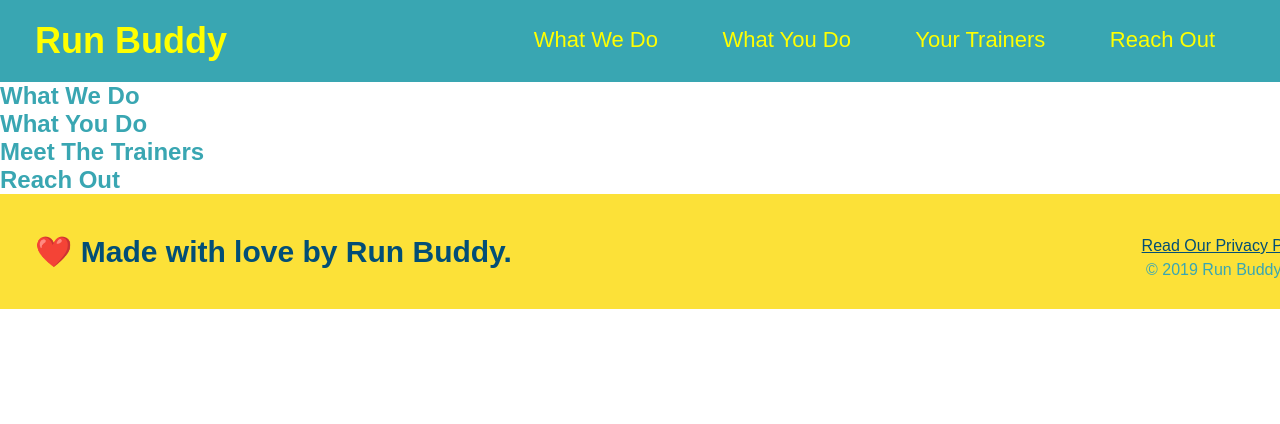
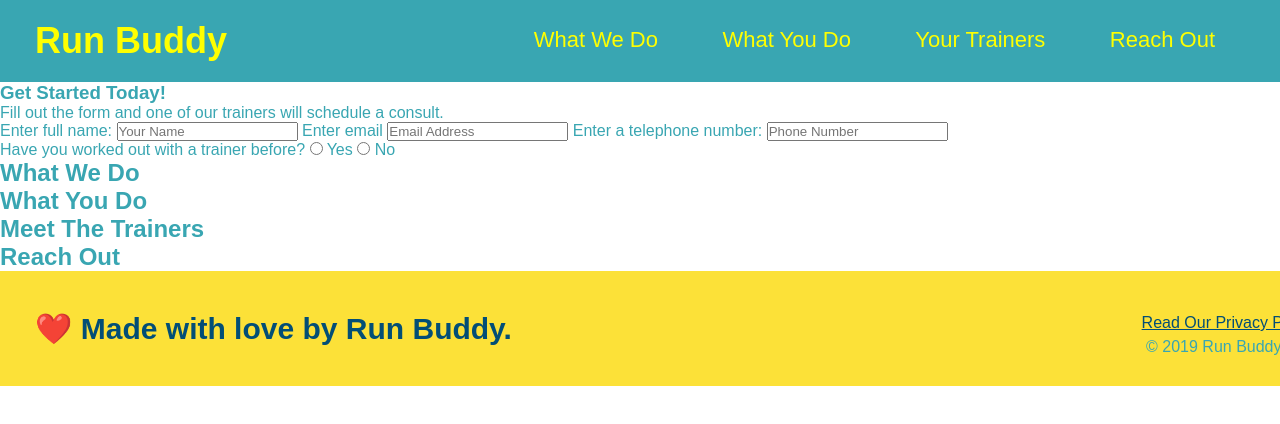
Before and after one commit to waveess/Run-Buddy, a plain HTML site: page index.html in a window 1280 px wide. Shown: the top 424 px of the page. Drawn offline with Linux system fonts and the light colour scheme.

Commit message:
added radio button

```diff
--- a/index.html
+++ b/index.html
@@ -30,6 +30,27 @@
     </header>
 <!-- hero/jumbotron -->
 <section>
+    <div>
+    <h3>Get Started Today!</h3>
+    <p>Fill out the form and one of our trainers will schedule a consult.</p>
+    <form>
+   <label for="name">Enter full name:</label>
+   <input type="text" placeholder="Your Name" name="name" id="name" />
+
+   <labe for="email">Enter email</labe>
+   <input type="text" placeholder="Email Address" name="email"id="email" />
+   <label for="phone">Enter a telephone number:</label>
+   <input type="text" placeholder="Phone Number" name="phone" id="phone" />
+
+   <p>
+       Have you worked out with a trainer before?
+       <input type="radio" name="trainer-confirm" id= "trainer-yes" />
+       <label for= "trainer-yes">Yes</label>
+       <input type="radio"name="trainer-confirm" id="trainer-no" />
+       <label for="trainer-no">No</label>
+   </p>
+    </form>
+    </div>
 </section>
 
 <!-- "what we do" section -->
```
